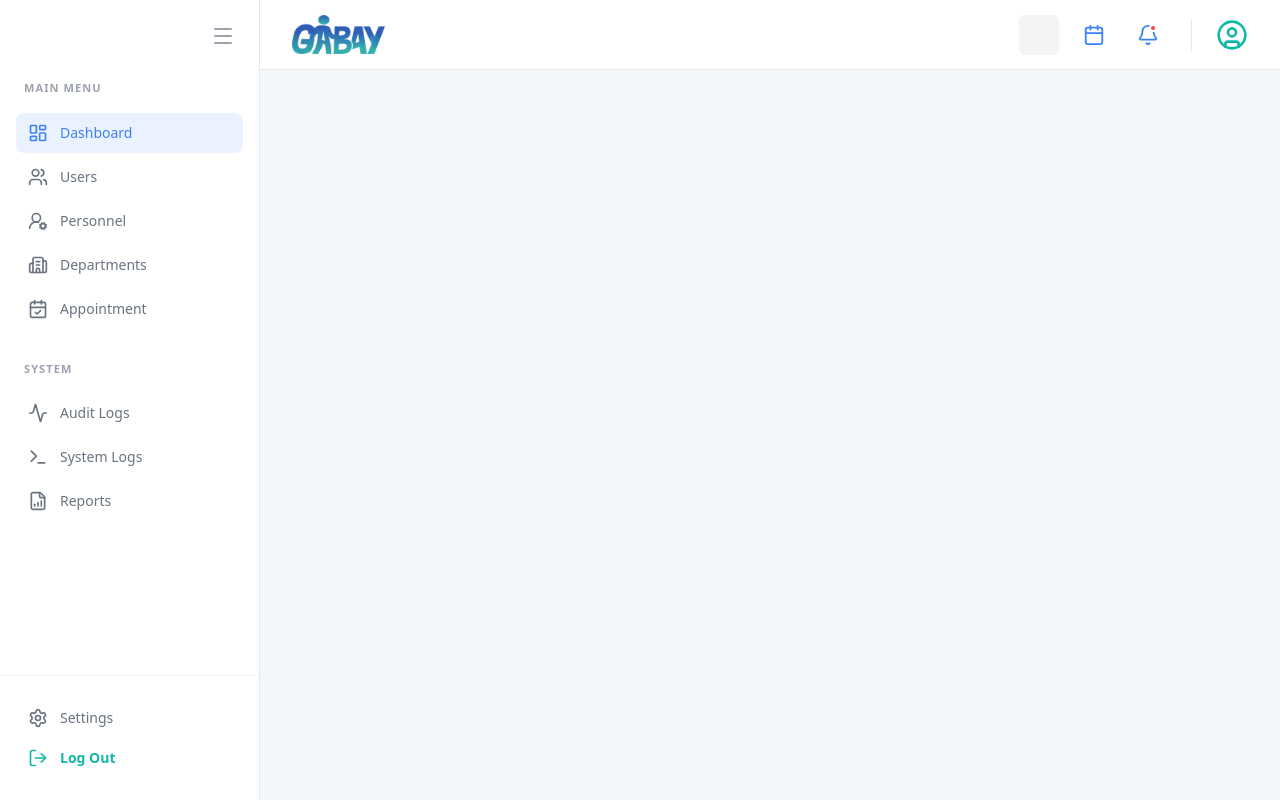
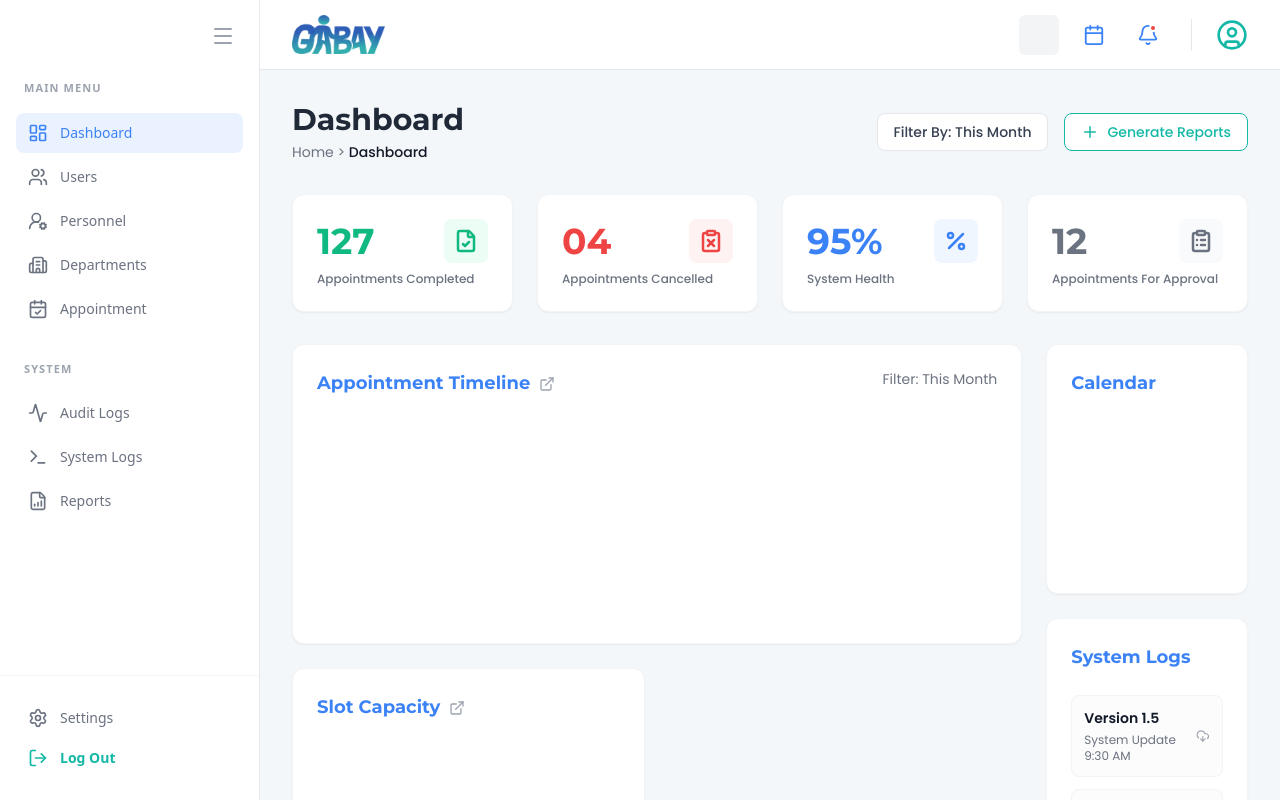
Before and after one commit to BiancaTelan/GABAY, a React (Vite) app in the folder frontend/: page /admin in a window 1280 px wide. Built offline with nearby package versions, Linux system fonts and the light colour scheme.

Commit message:
added admin dashboard page

```diff
--- a/frontend/src/App.jsx
+++ b/frontend/src/App.jsx
@@ -27,7 +27,6 @@ import Footer from './components/footer';
 
 import AdminLogin from './pages/admin/AdminLogin';
 import AdminLayout from './components/AdminLayout';
-import AdminSidebar from './components/AdminSidebar';
 import AdminDashboard from './pages/admin/AdminDashboard';
 
 function App() {
@@ -201,7 +200,7 @@ function App() {
           <Route path="*" element={<Navigate to="/" />} />
 
         {/* --- ADMIN ROUTES --- */}
-        <Route path="/admin/login" element={<AdminLogin />} />
+        <Route path="/admin/login" element={<AdminLogin setIsLoggedIn={setIsLoggedIn} />}/>
         <Route path="/admin" element={<AdminLayout />}>
           <Route index element={<AdminDashboard />} />
         {/* <Route path="users" element={<UserMgmt />} />
--- /dev/null
+++ b/frontend/src/components/StatCard.jsx
@@ -0,0 +1,39 @@
+import React from 'react';
+
+const colorMap = {
+  green: { border: 'border-[#10B981]', text: 'text-[#10B981]', bg: 'bg-[#ECFDF5]' },
+  red: { border: 'border-[#EF4444]', text: 'text-[#EF4444]', bg: 'bg-[#FEF2F2]' },
+  blue: { border: 'border-[#3B82F6]', text: 'text-[#3B82F6]', bg: 'bg-[#EFF6FF]' },
+  gray: { border: 'border-[#6B7280]', text: 'text-[#6B7280]', bg: 'bg-[#F9FAFB]' },
+};
+
+export default function StatCard({
+  title,
+  value,
+  icon: Icon,
+  color = 'gray',
+  isSelected = false
+}) {
+  const styles = colorMap[color];
+
+  return (
+    <div className={`bg-white p-6 rounded-xl shadow-sm border ${isSelected ? 'border-[#3B82F6] ring-2 ring-[#3B82F6]/20' : 'border-gray-100'}`}>
+      <div className="flex items-center justify-between mb-2">
+        {/* Data */}
+        <h3 className={`font-montserrat text-4xl font-bold ${styles.text}`}>
+          {value}
+        </h3>
+
+        {/* Icon */}
+        <div className={`p-2.5 rounded-lg ${styles.bg}`}>
+          <Icon className={`${styles.text}`} size={24} strokeWidth={2.5} />
+        </div>
+      </div>
+
+      {/* Title */}
+      <p className="font-poppins text-xs text-gray-500 font-medium">
+        {title}
+      </p>
+    </div>
+  );
+}
--- a/frontend/src/pages/admin/AdminDashboard.jsx
+++ b/frontend/src/pages/admin/AdminDashboard.jsx
@@ -1 +1,139 @@
-export default function AdminDashboard(){}
+import React from 'react';
+import {
+  FileCheck, ClipboardX, Percent, ClipboardList,
+  FileText, Plus, DownloadCloud, ExternalLink
+} from 'lucide-react';
+import StatCard from '../../components/StatCard';
+
+export default function AdminDashboard() {
+  return (
+    <div className="space-y-8">
+      <div className="flex items-center justify-between">
+        <div>
+          <h1 className="font-montserrat text-3xl font-bold text-[#1F2937]">
+            Dashboard
+          </h1>
+          <p className="font-poppins text-sm text-gray-500 mt-1">
+            Home &gt; <span className="text-gray-900 font-medium">Dashboard</span>
+          </p>
+        </div>
+        <div className="flex gap-4">
+          <button className="flex items-center gap-2 px-4 py-2 bg-white border border-gray-200 text-gray-700 font-medium font-poppins text-sm rounded-lg hover:bg-gray-50 transition">
+            {/* Filter */}
+            Filter By: This Month
+          </button>
+          <button className="flex items-center gap-2 px-4 py-2 bg-white border border-[#14B8A6] text-[#14B8A6] font-medium font-poppins text-sm rounded-lg hover:bg-teal-50 transition">
+            <Plus size={18} />
+            Generate Reports
+          </button>
+        </div>
+      </div>
+
+      {/* STATISTICS */}
+      <div className="grid grid-cols-1 sm:grid-cols-2 xl:grid-cols-4 gap-6">
+        <StatCard
+          title="Appointments Completed"
+          value="127"
+          icon={FileCheck}
+          color="green"
+        />
+        <StatCard
+          title="Appointments Cancelled"
+          value="04"
+          icon={ClipboardX}
+          color="red"
+        />
+        <StatCard
+          title="System Health"
+          value="95%"
+          icon={Percent}
+          color="blue"
+        />
+        <StatCard
+          title="Appointments For Approval"
+          value="12"
+          icon={ClipboardList}
+          color="gray"
+        />
+      </div>
+
+      <div className="grid grid-cols-[2fr_1.5fr_1fr] gap-6 items-start">
+        {/* COLUMN 2 */}
+        <div className="col-span-2 grid grid-cols-2 gap-6">
+
+          {/* Appointment Timeline */}
+          <div className="col-span-2 bg-white p-6 rounded-xl shadow-sm border border-gray-100 min-h-[300px]">
+            <div className="flex justify-between mb-4">
+              <h4 className="font-montserrat text-lg font-bold text-[#3B82F6]">
+                Appointment Timeline <ExternalLink size={16} className="inline ml-1 text-gray-400" />
+              </h4>
+              <span className="text-sm text-gray-500 font-poppins">Filter: This Month</span>
+            </div>
+            {/* Chart */}
+          </div>
+
+          {/* Slot Capacity */}
+          <div className="bg-white p-6 rounded-xl shadow-sm border border-gray-100 min-h-[200px]">
+             <h4 className="font-montserrat text-lg font-bold text-[#3B82F6]">
+              Slot Capacity <ExternalLink size={16} className="inline ml-1 text-gray-400" />
+            </h4>
+          </div>
+
+          {/* Placeholder */}
+          <div className="bg-transparent min-h-[200px]"></div>
+
+          {/* Audit Logs */}
+          <div className="bg-white p-6 rounded-xl shadow-sm border border-gray-100 col-span-2">
+             <div className="flex justify-between items-center mb-6">
+              <h4 className="font-montserrat text-lg font-bold text-[#3B82F6]">
+                Audit Logs <ExternalLink size={16} className="inline ml-1 text-gray-400" />
+              </h4>
+              <button className="text-sm text-[#3B82F6] font-medium font-poppins hover:underline">
+                See all
+              </button>
+            </div>
+            {/* Log items */}
+          </div>
+
+           {/* Online Users */}
+          <div className="bg-white p-6 rounded-xl shadow-sm border border-gray-100 col-span-2">
+             <div className="flex justify-between items-center mb-6">
+              <h4 className="font-montserrat text-lg font-bold text-[#3B82F6]">
+                Online Users <ExternalLink size={16} className="inline ml-1 text-gray-400" />
+              </h4>
+              <button className="text-sm text-[#3B82F6] font-medium font-poppins hover:underline">
+                See all
+              </button>
+            </div>
+          </div>
+        </div>
+
+        {/* COLUMN 3 */}
+        <div className="space-y-6">
+          {/* Calendar */}
+          <div className="bg-white p-6 rounded-xl shadow-sm border border-gray-100 min-h-[250px]">
+            <h4 className="font-montserrat text-lg font-bold text-[#3B82F6]">Calendar</h4>
+            {/* Calendar component */}
+          </div>
+
+          {/* System Logs */}
+          <div className="bg-white p-6 rounded-xl shadow-sm border border-gray-100">
+            <h4 className="font-montserrat text-lg font-bold text-[#3B82F6] mb-6">System Logs</h4>
+            <div className="space-y-3">
+              {[1, 2, 3, 4, 5].map((item) => (
+                <div key={item} className="flex justify-between items-center p-3 border border-gray-100 rounded-lg bg-gray-50/50">
+                  <div className="space-y-1">
+                    <p className="font-poppins text-sm font-semibold text-gray-900">Version 1.5</p>
+                    <p className="font-poppins text-xs text-gray-500">System Update &nbsp; 9:30 AM</p>
+                  </div>
+                  <DownloadCloud size={18} className="text-gray-400 cursor-pointer hover:text-gray-700" />
+                </div>
+              ))}
+            </div>
+          </div>
+        </div>
+
+      </div>
+    </div>
+  );
+}
--- a/frontend/src/pages/admin/AdminLogin.jsx
+++ b/frontend/src/pages/admin/AdminLogin.jsx
@@ -171,6 +171,16 @@ export default function AdminLogin({ setIsLoggedIn }) {
                 LOGIN
               </Button>
             </div>
+            <button
+              type="button"
+              onClick={() => {
+                setIsLoggedIn(true);
+                navigate('/admin');
+              }}
+              className="mt-4 text-[10px] text-gray-400 hover:text-slate-900 transition-colors block mx-auto underline"
+            >
+              (Dev Mode: Skip to Dashboard)
+            </button>
           </form>
 
           <p className="font-poppins text-center text-[10px] mt-8 text-gray-400 italic">
```
